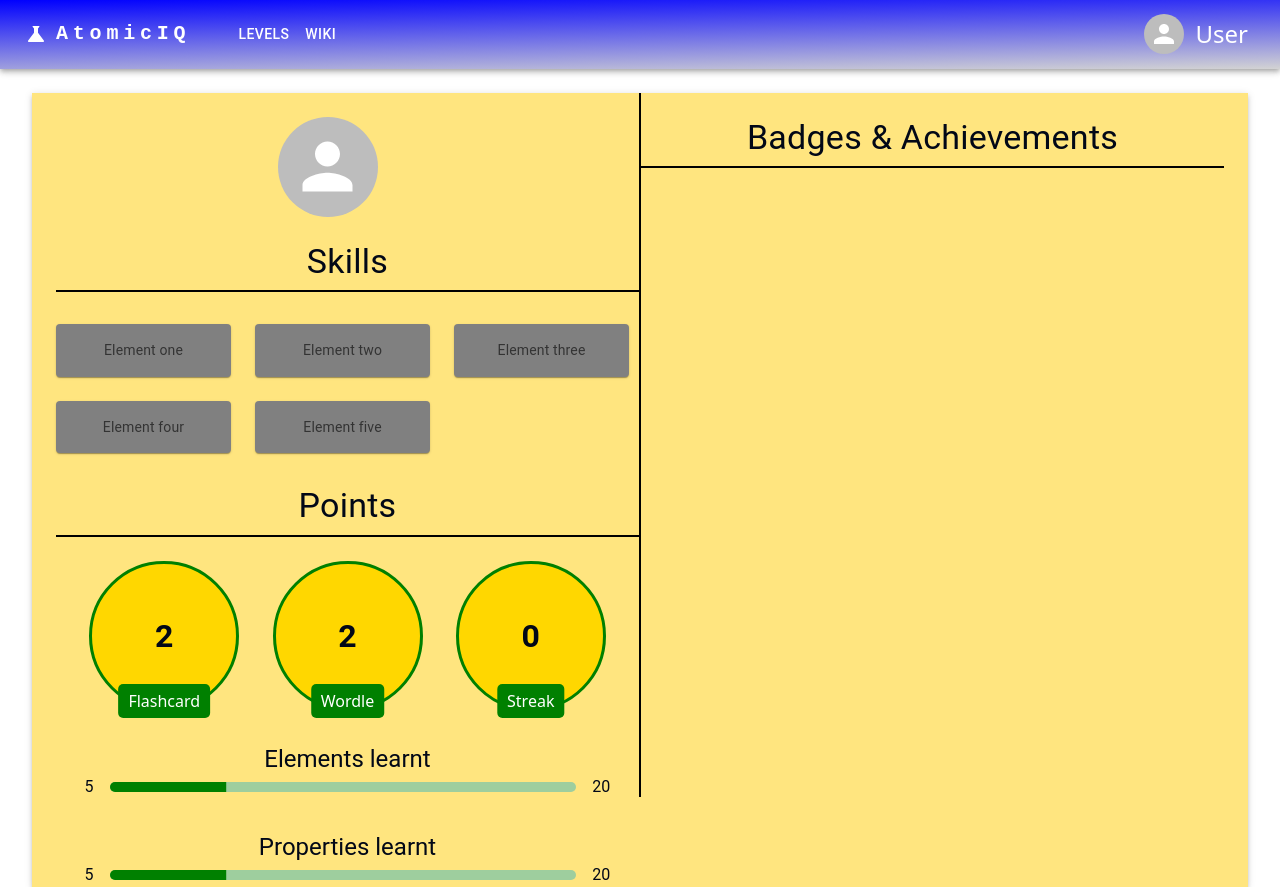
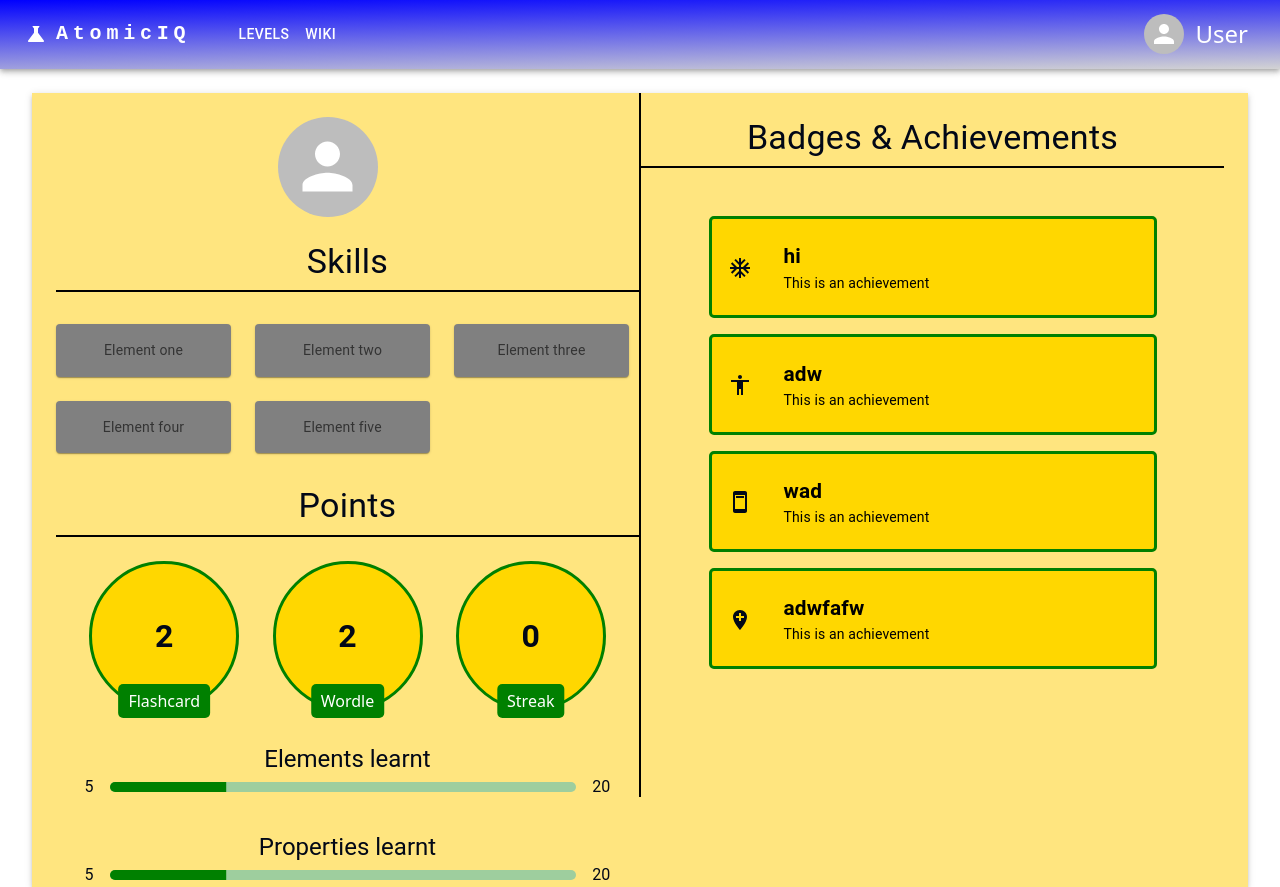
Before and after one commit to swu628/se701-project-React-AtomicIQ, a React (Vite) app in the folder Frontend/: page /profile in a window 1280 px wide. Built offline with nearby package versions, Linux system fonts and the light colour scheme.

Commit message:
badges section done

```diff
--- a/Frontend/src/Pages/Profile.tsx
+++ b/Frontend/src/Pages/Profile.tsx
@@ -3,6 +3,7 @@ import { Container, Typography, Grid, Divider } from "@mui/material";
 import ProfileTitle from "~/components/Profile/ProfileTitle.tsx";
 import Skills from "~/components/Profile/Skills";
 import Points from "~/components/Profile/Points";
+import Badges from "~/components/Profile/Badges";
 
 interface UserSession {
   username: string;
@@ -66,7 +67,7 @@ export default function Profile() {
         <Divider
           sx={{ borderBottomWidth: 2, borderColor: "black", marginY: 1 }}
         />
-        {/* TODO: badges component */}
+        <Badges />
       </Grid>
     </Container>
   );
--- /dev/null
+++ b/Frontend/src/components/Profile/Badges.tsx
@@ -0,0 +1,71 @@
+import {
+  Grid,
+  Typography,
+  List,
+  ListItem,
+  ListItemText,
+  ListItemAvatar,
+} from "@mui/material";
+import AcUnitIcon from "@mui/icons-material/AcUnit";
+import AccessibilityIcon from "@mui/icons-material/Accessibility";
+import AdUnitsIcon from "@mui/icons-material/AdUnits";
+import AddLocationIcon from "@mui/icons-material/AddLocation";
+
+// Dummy badges
+const badges = [
+  {
+    icon: <AcUnitIcon />,
+    name: "hi",
+    description: "This is an achievement",
+  },
+  {
+    icon: <AccessibilityIcon />,
+    name: "adw",
+    description: "This is an achievement",
+  },
+  {
+    icon: <AdUnitsIcon />,
+    name: "wad",
+    description: "This is an achievement",
+  },
+  {
+    icon: <AddLocationIcon />,
+    name: "adwfafw",
+    description: "This is an achievement",
+  },
+];
+
+export default function Badges() {
+  return (
+    <Grid container justifyContent="center" spacing={2} sx={{ marginTop: 2 }}>
+      <Grid item>
+        <List sx={{ width: "35vw" }}>
+          {badges.map((badge, index) => (
+            <ListItem
+              key={index}
+              sx={{
+                borderRadius: "5px",
+                backgroundColor: "#FFD700",
+                marginBottom: 2,
+                padding: 2,
+                border: "3px solid #008000",
+              }}
+            >
+              <ListItemAvatar>{badge.icon}</ListItemAvatar>
+              <ListItemText
+                primary={badge.name}
+                secondary={badge.description}
+                primaryTypographyProps={{
+                  fontWeight: "bold",
+                  color: "black",
+                  fontSize: "1.3rem",
+                }}
+                secondaryTypographyProps={{ color: "black" }}
+              />
+            </ListItem>
+          ))}
+        </List>
+      </Grid>
+    </Grid>
+  );
+}
```
